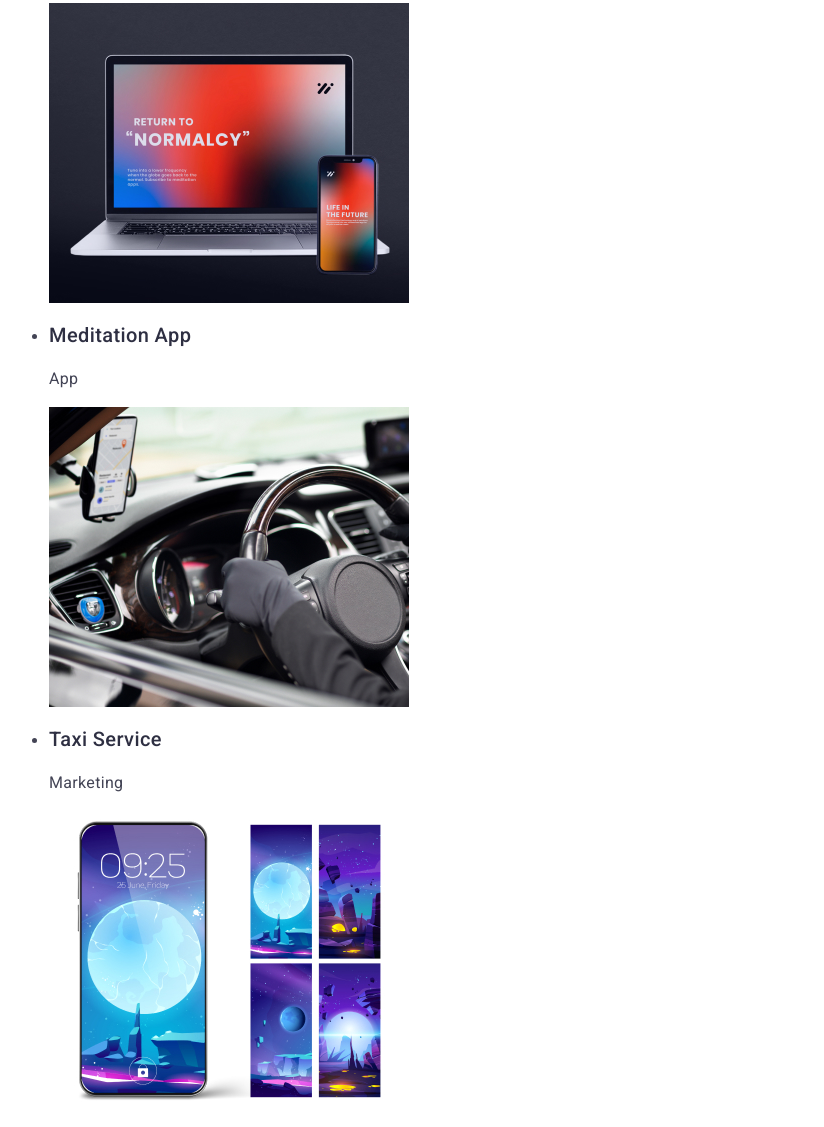
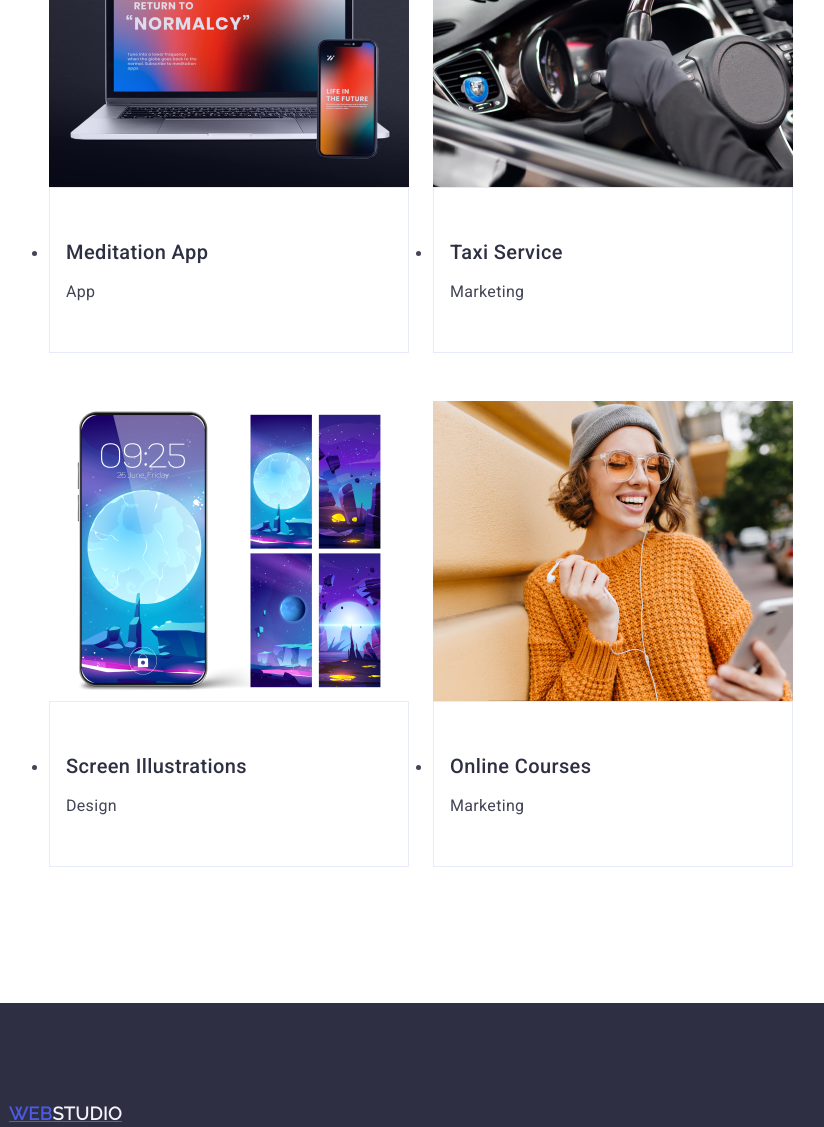
Before and after one commit to BirsenOzer/Homework3, a plain HTML site: page index.html in a window 1280 px wide. Shown: the part 3590-4717 px from the top of the page, without its empty margins (67-891 px from the left). Drawn offline with nearby package versions, Linux system fonts and the light colour scheme.

Commit message:
deneme 11

```diff
--- a/css/style.css
+++ b/css/style.css
@@ -148,8 +148,8 @@ img {
     gap: 24px;
 }
 
-.section-two-ul-list {
-    width: calc((100% - 72px) / 4);
+.section-two-list {
+    width: calc((100%-72px) / 4);
 }
 
 .section-two-ul .subtitle {
@@ -192,6 +192,11 @@ img {
 }
 
 
+.section-four {
+    padding-top: 120px;
+    padding-bottom: 120px;
+}
+
 .title-four {
     font-size: 36px;
     line-height: 1.11;
@@ -199,7 +204,20 @@ img {
     letter-spacing: 0.02em;
     text-transform: capitalize;
     color: #2e2f42;
+    margin-bottom: 72px;
 }
+
+.section-four-ul {
+    display: flex;
+    flex-wrap: wrap;
+    column-gap: 24px;
+    row-gap: 48px;
+}
+
+.section-four-list {
+    width: calc((100%-72px) / 4);
+}
+
 .section-four .subtitle {
     font-weight: 500;
     font-size: 20px;
@@ -208,7 +226,14 @@ img {
     color: #2e2f42;
 }
 
+.app-container {
+    padding: 32px 16px;
+    border: 1px solid #e7e9fc;
+}
 
+.app-container .subtitle {
+    margin-bottom: 8px;
+}
 
 .footer {
     background-color: #2e2f42;
--- a/index.html
+++ b/index.html
@@ -46,22 +46,22 @@
     <div class="section-two-container container">
         <h2 class="visually-hidden">Our features</h2>
             <ul class="section-two-ul">
-                <li class="section-two-ul-list">
+                <li class="section-two-list">
                     <h3 class="subtitle">Strategy</h3>
                     <p class="text">Our goal is to identify the business problem to walk away with the perfect and creative solution.</p>
                 </li>
 
-                <li class="section-two-ul-list">
+                <li class="section-two-list">
                     <h3 class="subtitle">Punctuality</h3>
                     <p class="text">Bring the key message to the brand's audience for the best price within the shortest possible time.</p>
                 </li>
 
-                <li class="section-two-ul-list">
+                <li class="section-two-list">
                     <h3 class="subtitle">Diligence</h3>
                     <p class="text">Research and confirm brands that present the strongest digital growth opportunities and minimize risk.</p>
                 </li>
 
-                <li class="section-two-ul-list">
+                <li class="section-two-list">
                     <h3 class="subtitle">Technologies</h3>
                     <p class="text">Design practice focused on digital experiences. We bring forth a deep passion for problem-solving.</p>
                 </li>
@@ -105,40 +105,50 @@
     <div class="section-four-container container">
         <h2 class="title-four">Our Portfolio</h2>
             <ul class="section-four-ul">
-                <li class="list">
+                <li class="section-four-list">
                     <img src="./images/port-1.jpg" alt="Banking App" width="360">
                     <h3 class="subtitle">Banking App</h3>
                     <p class="text">App</p>
                 </li>
 
-                <li class="list">
+                <li class="section-four-list">
                     <img src="./images/port-2.jpg" alt="Cashless Payment" width="360">
+                    <div class="app-container">
                         <h3 class="subtitle">Cashless Payment</h3>
                         <p class="text">Marketing</p>
+                    </div>
                 </li>
 
-                <li class="list">
+                <li class="section-four-list">
                     <img src="./images/port-3.jpg" alt="Meditation App" width="360">
+                    <div class="app-container">
                         <h3 class="subtitle">Meditation App</h3>
                         <p class="text">App</p>
+                    </div>
                 </li>
 
-                <li class="list">
+                <li class="section-four-list">
                     <img src="./images/port-4.jpg" alt="Taxi Service" width="360">
+                    <div class="app-container">
                         <h3 class="subtitle">Taxi Service</h3>
                         <p class="text">Marketing</p>
+                    </div>
                 </li>
 
-                <li class="list">
+                <li class="section-four-list">
                     <img src="./images/port-5.jpg" alt="Screen Illustations" width="360">
+                    <div class="app-container">
                         <h3 class="subtitle">Screen Illustrations</h3>
                         <p class="text">Design</p>
+                    </div>
                 </li>
 
-                <li class="list">
+                <li class="section-four-list">
                     <img src="./images/port-6.jpg" alt="Online Courses" width="360">
+                    <div class="app-container">
                         <h3 class="subtitle">Online Courses</h3>
                         <p class="text">Marketing</p>
+                    </div>
                 </li>
             </ul>
     </div>
```
Lines whose indentation alone changed are shown as unchanged.
